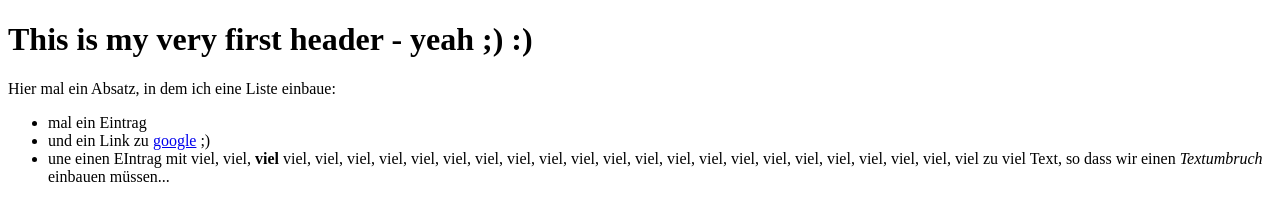
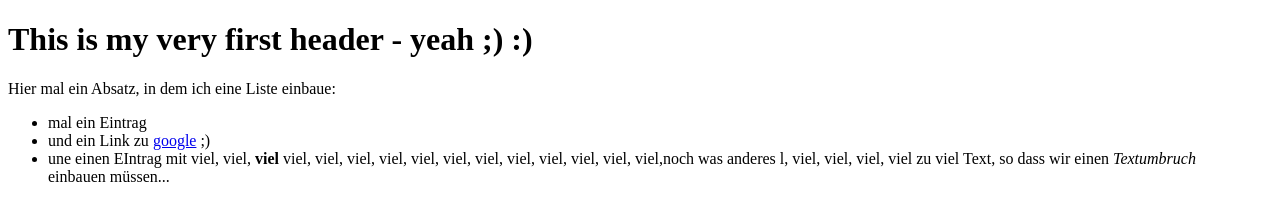
Before and after one commit to beatethalmann/beatethalmann.github.io, a plain HTML site: page index.html in a window 1280 px wide. Drawn offline with Linux system fonts and the light colour scheme.

Commit message:
noch mal änderungen

```diff
--- a/index.html
+++ b/index.html
@@ -12,7 +12,7 @@
             <li>mal ein Eintrag</li>
             <li>und ein Link zu <a href="http://google.com">google</a> ;) </li>
             <li>une einen EIntrag mit viel, viel, <strong>viel </strong>viel, viel, viel, viel, viel, viel, viel, viel,
-                viel, viel, viel, viel, viel, viel, viel, viel, viel, viel, viel, viel, viel, viel zu viel
+                viel, viel, viel, viel,noch was anderes l, viel, viel, viel, viel zu viel
                 Text, so dass wir einen <em>Textumbruch</em> <br/> einbauen müssen...
             </li>
         </ul>
```
